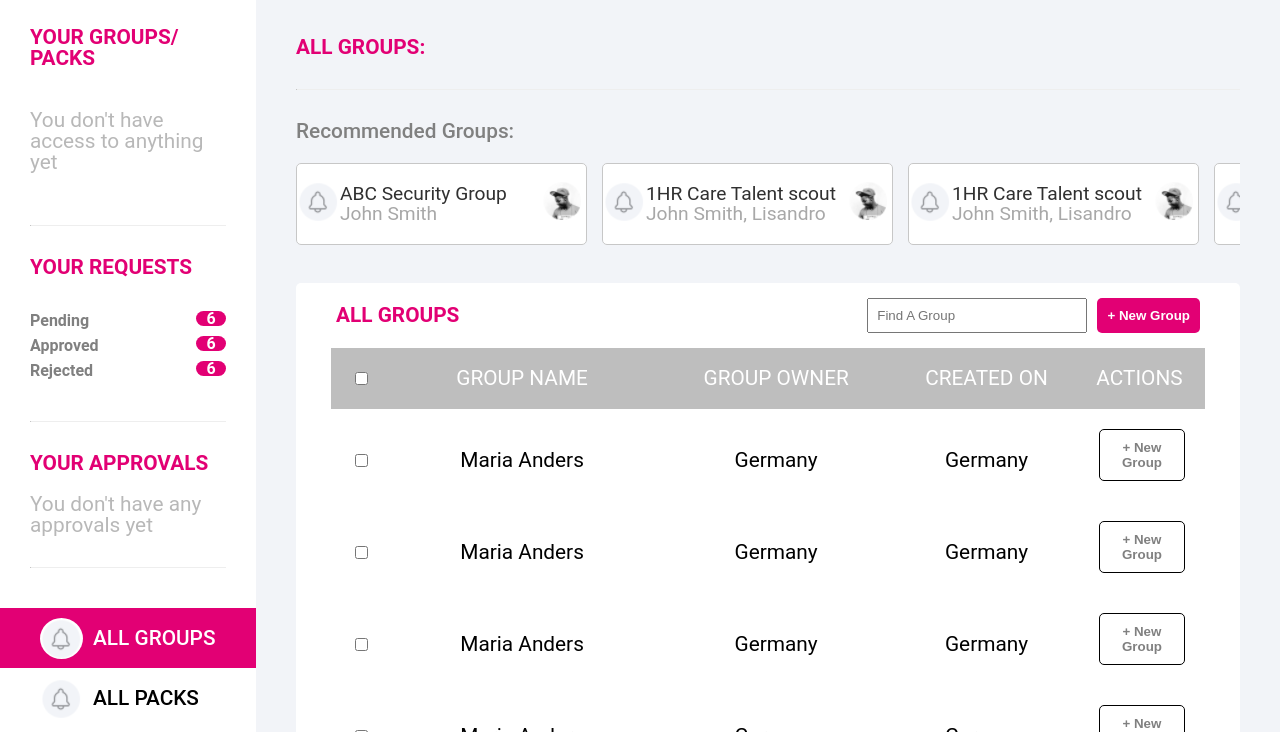
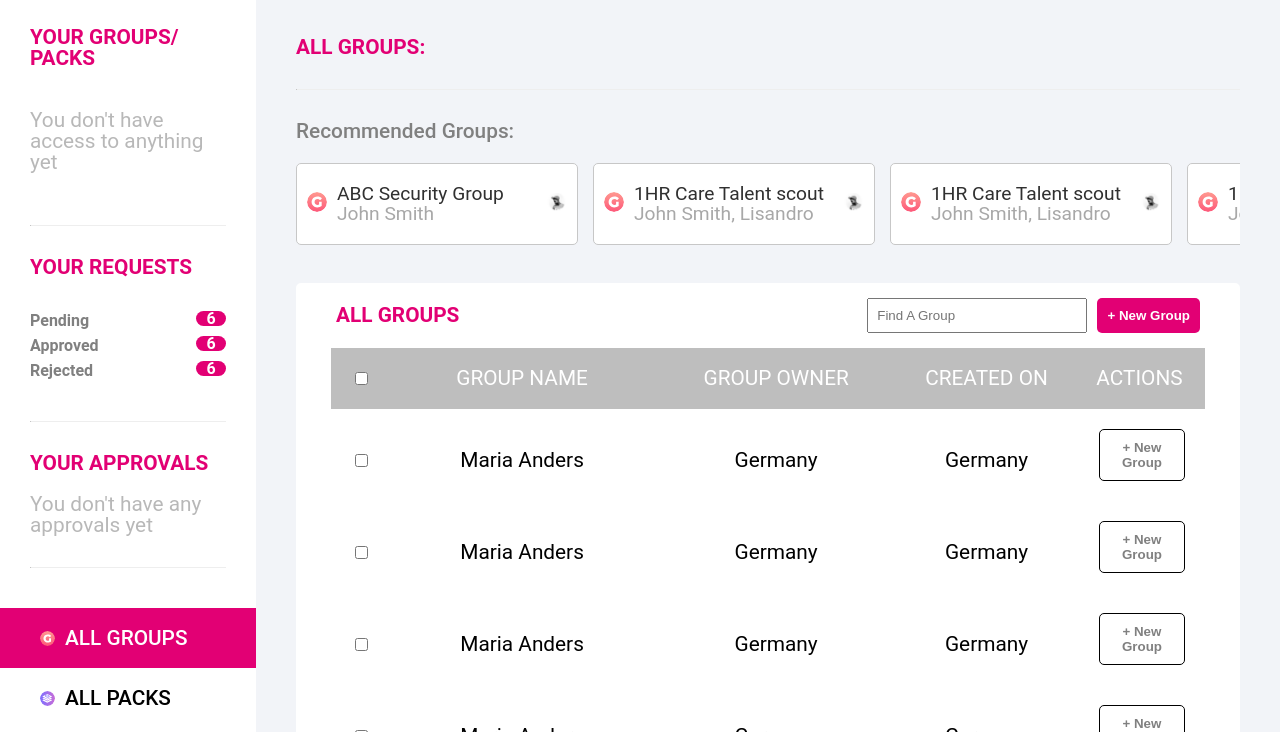
Before and after one commit to obaidr76/proj1-website, a plain HTML site: page homepage.html in a window 1280 px wide. Shown: the part 68-800 px from the top of the page. Drawn offline with Linux system fonts and the light colour scheme.

Commit message:
third commit

```diff
--- a/homepage.html
+++ b/homepage.html
@@ -54,13 +54,13 @@
             </div>
             <div class="child_side_navbar_bottom" style="background-color: #e20074; color: white;">
                 <div class="top_child_navbar_eleL">
-                    <img src="bell.png" alt="img!">
+                    <img src="Group_icon.svg" alt="img!">
                     <p>ALL GROUPS</p>
                 </div>
             </div>
             <div class="child_side_navbar_bottom">
                 <div class="top_child_navbar_eleL">
-                    <img src="bell.png" alt="img!">
+                    <img src="ICON_PACK.svg" alt="img!">
                     <p>ALL PACKS</p>
                 </div>
             </div>
@@ -72,7 +72,7 @@
                 <strong style="color: grey; font-weight:500;">Recommended Groups:</strong><br><br>
                 <div class="parent-wrapper-group-box">
                     <div class="child-wrapper-group-box">
-                        <a href="#"><img src="bell.png" alt="img!"></a>
+                        <a href="#"><img src="Group_icon.svg" alt="img!"></a>
                         <div class="navbarR_1-wrapper">
                             <a href="#"><span>ABC Security Group</span></a>
                             <a href="#"><span style="color: rgb(168, 168, 168)">John Smith</span></a>
@@ -80,7 +80,7 @@
                         <a href="#"><img src="person.jpg" alt="img!"></a>
                     </div>
                     <div class="child-wrapper-group-box">
-                        <a href="#"><img src="bell.png" alt="img!"></a>
+                        <a href="#"><img src="Group_icon.svg" alt="img!"></a>
                         <div class="navbarR_1-wrapper">
                             <a href="#"><span>1HR Care Talent scout scout scoutscoutscout</span></a>
                             <a href="#"><span style="color: rgb(168, 168, 168)">John Smith, Lisandro</span></a>
@@ -88,7 +88,7 @@
                         <a href="#"><img src="person.jpg" alt="img!"></a>
                     </div>
                     <div class="child-wrapper-group-box">
-                        <a href="#"><img src="bell.png" alt="img!"></a>
+                        <a href="#"><img src="Group_icon.svg" alt="img!"></a>
                         <div class="navbarR_1-wrapper">
                             <a href="#"><span>1HR Care Talent scout scout scoutscoutscout</span></a>
                             <a href="#"><span style="color: rgb(168, 168, 168)">John Smith, Lisandro</span></a>
@@ -96,7 +96,7 @@
                         <a href="#"><img src="person.jpg" alt="img!"></a>
                     </div>
                     <div class="child-wrapper-group-box">
-                        <a href="#"><img src="bell.png" alt="img!"></a>
+                        <a href="#"><img src="Group_icon.svg" alt="img!"></a>
                         <div class="navbarR_1-wrapper">
                             <a href="#"><span>1HR Care Talent scout scout scoutscoutscout</span></a>
                             <a href="#"><span style="color: rgb(168, 168, 168)">John Smith, Lisandro</span></a>
@@ -104,7 +104,7 @@
                         <a href="#"><img src="person.jpg" alt="img!"></a>
                     </div>
                     <div class="child-wrapper-group-box">
-                        <a href="#"><img src="bell.png" alt="img!"></a>
+                        <a href="#"><img src="Group_icon.svg" alt="img!"></a>
                         <div class="navbarR_1-wrapper">
                             <a href="#"><span>1HR Care Talent scout scout scoutscoutscout</span></a>
                             <a href="#"><span style="color: rgb(168, 168, 168)">John Smith, Lisandro</span></a>
--- a/style.css
+++ b/style.css
@@ -59,14 +59,14 @@ hr { border-top: 0.1px; color: rgb(175, 175, 175); }
 .wrapper-content-main{ padding: 40px; overflow: hidden; }
 
 .parent-wrapper-group-box{ height:100px; width: 100%;
-  display: flex; overflow: auto;}
+  display: flex; overflow: hidden;}
 
 .child-wrapper-group-box{border:1px solid rgb(199, 199, 199); height: 80px; border-radius: 5px; background-color: white;
   display: flex; align-items: center; margin-right: 15px; width: 300px;
 }
 .navbarR_1-wrapper{ width: 100%;}
 .navbarR_1-wrapper span{display:block; width: 200px; height: 20px; color: rgb(48, 48, 48); overflow: hidden; font-size: 1.2rem;}
-
+.child-wrapper-group-box img{ margin-left:10px; margin-right:10px; height : 20px; width: 20px;}
 .wrapper-content{
    display: flex; justify-content: space-between;
   height: 65px; width: 100%;margin-top: 20px;
```
Also changed, not shown: Group_icon.svg (added), ICON_PACK.svg (added).
